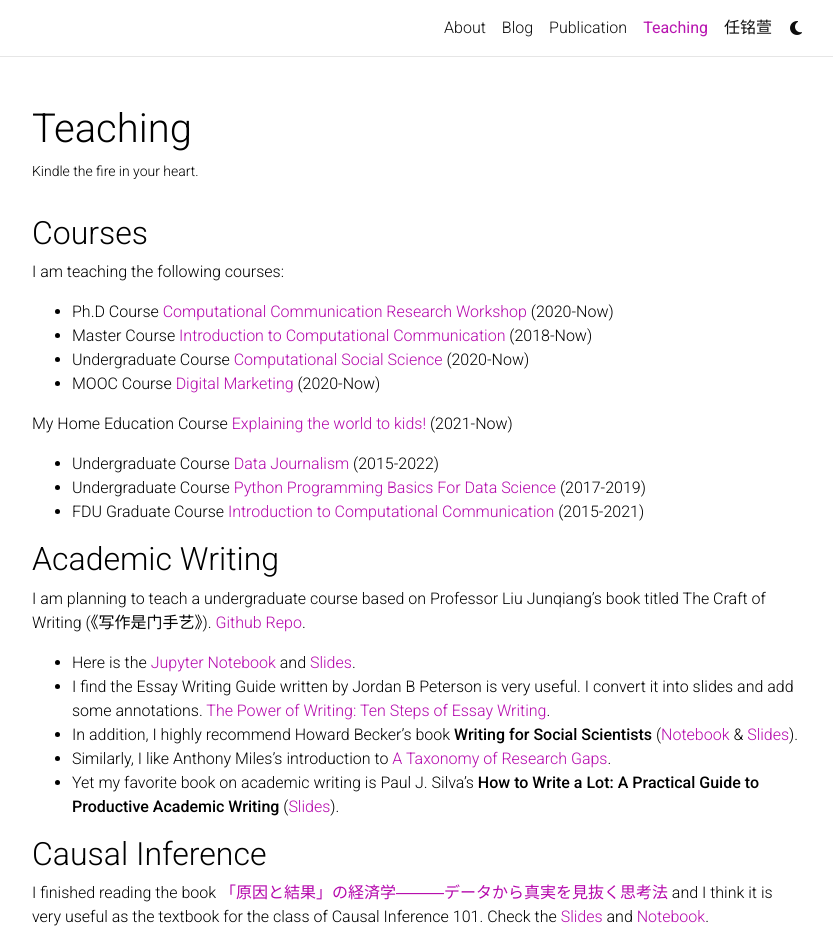
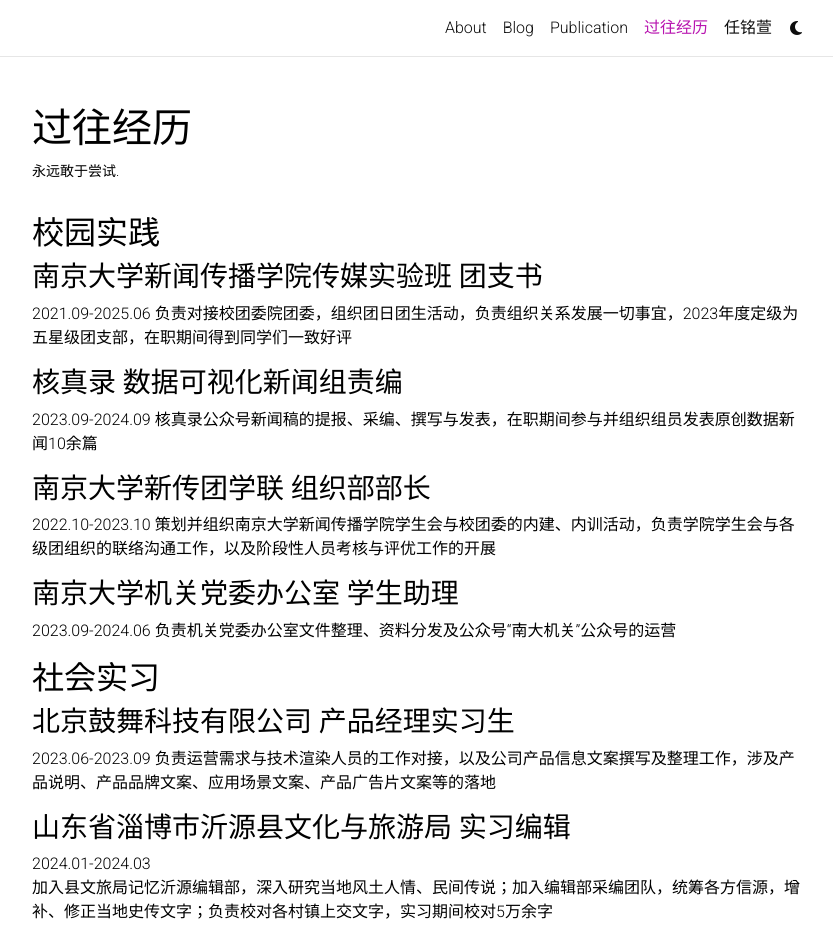
Before and after one commit to mingx0321/mingx0321.github.io, a Jekyll site: the page built from _pages/teaching.md, in a window 1280 px wide and 1400 px high. Shown: the top 940 px of the window, without its empty margins (223-1056 px from the left). Built offline with Jekyll 4.4.1, drawn with Linux system fonts in a browser that asks for light colours; comment, search, counter and statistics services are not loaded; a style sheet for code colours, icons or effects is not loaded; some of the changed text lies outside the part shown.

Commit message:
Update teaching.md

```diff
--- a/_pages/teaching.md
+++ b/_pages/teaching.md
@@ -1,56 +1,55 @@
 ---
 layout: page
 permalink: /teaching/
-title: Teaching
-description: Kindle the fire in your heart.
+title: 过往经历
+description: 永远敢于尝试.
 nav: true
-nav_order: 5
+nav_order: 3
 ---
 
-## Courses
+## 校园实践
 
-I am teaching the following courses:
+### 南京大学新闻传播学院传媒实验班 团支书
+2021.09-2025.06
+负责对接校团委院团委，组织团日团生活动，负责组织关系发展一切事宜，2023年度定级为五星级团支部，在职期间得到同学们一致好评
 
-- Ph.D Course [Computational Communication Research Workshop](https://github.com/socrateslab/workshop/discussions) (2020-Now)
-- Master Course [Introduction to Computational Communication](https://github.com/chengjun/mybook/discussions) (2018-Now)
-- Undergraduate Course [Computational Social Science](https://github.com/SocratesAcademy/css/) (2020-Now)
-- MOOC Course [Digital Marketing](https://www.icourse163.org/course/20201232-1462060162) (2020-Now)
+### 核真录 数据可视化新闻组责编
+2023.09-2024.09
+核真录公众号新闻稿的提报、采编、撰写与发表，在职期间参与并组织组员发表原创数据新闻10余篇
 
-{{% callout note %}} My Home Education Course [Explaining the world to kids!](https://github.com/SocratesAcademy/kids/discussions) (2021-Now) {{% /callout %}}
+### 南京大学新传团学联 组织部部长
+2022.10-2023.10
+策划并组织南京大学新闻传播学院学生会与校团委的内建、内训活动，负责学院学生会与各级团组织的联络沟通工作，以及阶段性人员考核与评优工作的开展
 
-- Undergraduate Course [Data Journalism](https://github.com/data-journalism/data-journalism.github.io/discussions) (2015-2022)
-- Undergraduate Course [Python Programming Basics For Data Science](https://github.com/socratesacademy/datascience/) (2017-2019)
-- FDU Graduate Course [Introduction to Computational Communication](https://github.com/computational-class/cjc/) (2015-2021)
+### 南京大学机关党委办公室 学生助理
+2023.09-2024.06
+负责机关党委办公室文件整理、资料分发及公众号“南大机关”公众号的运营
 
 
-## Academic Writing
+## 社会实习
 
-I am planning to teach a undergraduate course based on Professor Liu Junqiang's book titled The Craft of Writing (《写作是门手艺》). [Github Repo](https://github.com/SocratesAcademy/craft).
-- Here is the [Jupyter Notebook](https://nbviewer.jupyter.org/github/SocratesAcademy/craft/blob/main/The-Craft-of-Writing.ipynb?flush_cache=true) and [Slides](https://nbviewer.jupyter.org/format/slides/github/SocratesAcademy/craft/blob/main/The-Craft-of-Writing.ipynb#/).
-- I find the Essay Writing Guide written by Jordan B Peterson is very useful. I convert it into slides and add some annotations. [The Power of Writing: Ten Steps of Essay Writing](https://computational-communication.com/workshop/notebook/Essay%20Writing%20Guide.slides.html#/).
-- In addition, I highly recommend Howard Becker's book **Writing for Social Scientists** ([Notebook](https://nbviewer.org/github/SocratesAcademy/tricks/blob/main/Writing4SocialScientists.ipynb) & [Slides](https://nbviewer.jupyter.org/format/slides/github/SocratesAcademy/tricks/blob/main/Writing4SocialScientists.ipynb#/)).
-- Similarly, I like Anthony Miles's introduction to [A Taxonomy of Research Gaps](https://nbviewer.jupyter.org/format/slides/github/SocratesAcademy/craft/blob/main/WritingResearchGaps.ipynb#/).
-- Yet my favorite book on academic writing is Paul J. Silva's **How to Write a Lot: A Practical Guide to Productive Academic Writing** ([Slides](https://socratesacademy.github.io/craft/how-to-write-a-lot-2023.slides.html#/)).
+### 北京鼓舞科技有限公司 产品经理实习生
+2023.06-2023.09
+负责运营需求与技术渲染人员的工作对接，以及公司产品信息文案撰写及整理工作，涉及产品说明、产品品牌文案、应用场景文案、产品广告片文案等的落地
 
-## Causal Inference
+### 山东省淄博市沂源县文化与旅游局 实习编辑
+2024.01-2024.03
+加入县文旅局记忆沂源编辑部，深入研究当地风土人情、民间传说；加入编辑部采编团队，统筹各方信源，增补、修正当地史传文字；负责校对各村镇上交文字，实习期间校对5万余字
 
-I finished reading the book [「原因と結果」の経済学―――データから真実を見抜く思考法](https://www.amazon.co.jp/%E3%80%8C%E5%8E%9F%E5%9B%A0%E3%81%A8%E7%B5%90%E6%9E%9C%E3%80%8D%E3%81%AE%E7%B5%8C%E6%B8%88%E5%AD%A6%E2%80%95%E2%80%95%E2%80%95%E3%83%87%E3%83%BC%E3%82%BF%E3%81%8B%E3%82%89%E7%9C%9F%E5%AE%9F%E3%82%92%E8%A6%8B%E6%8A%9C%E3%81%8F%E6%80%9D%E8%80%83%E6%B3%95-%E4%B8%AD%E5%AE%A4%E7%89%A7%E5%AD%90/dp/447803947X) and I think it is very useful as the textbook for the class of Causal Inference 101. Check the
-[Slides](https://nbviewer.org/format/slides/github/socrateslab/causal101/blob/main/causal101.ipynb#/) and [Notebook](https://nbviewer.org/github/socrateslab/causal101/blob/main/causal101.ipynb).
-- I am co-organizing the Causal Inference 101 course with [Dr. Zhihao Ma](https://github.com/xiaoma093), check the [github repo](https://github.com/socrateslab/causal101/discussions) of **Causal Inference 101**.
-- I highly recommend the book titled [**Causal Inference for The Brave and True**](https://matheusfacure.github.io/python-causality-handbook/landing-page.html).
+### 腾讯科技股份有限公司  内容运营实习生
+2024.06-2024.09
+负责“腾讯医典”“腾讯医典她知”微信公众号、视频号的原创内容生产和运营，撰写公众号推文、视频号脚本、微信“小绿书”图文，多篇内容单篇阅读量破10万，累计浏览量已达百万＋
+
+### 小红书科技有限公司  活动组织实习生
+2024.09-2024.12
+参与小红书组织文化部的BEGIN AGAIN 82小红书日,1024程序员节,年度EXTRA MILE等大型活动的筹备、落地、复盘；完善活动策划，统筹各类活动信息，负责与供应商、嘉宾方、高层的协调沟通
+
+### Vista看天下杂志编辑部  视频剪辑实习生
+2025.06-2025.09
+负责“Vista看天下”视频号的视频选题、剪辑、发布，每日产出视频3条，在职期间视频号总浏览量破亿级，总推荐量逾10万
 
 
-## Other Activites
-
-
-My ebook **Elements of Computational Communication** (In Chinese 《计算传播学网络讲义》）is now available online, enjoy! https://chengjun.github.io/mybook.
-
-I am organizing the [**Tycho Reading Club**](https://search.bilibili.com/all?keyword=%E7%AC%AC%E8%B0%B7%E8%AF%BB%E4%B9%A6%E4%BC%9A&order=pubdate&duration=0&tids_1=0) to discuss the computational social science every Wendesday at *News Coffee*. You can learn about our future activies by scanning the QR code below or watch the [videos](https://search.bilibili.com/all?keyword=%E7%AC%AC%E8%B0%B7%E8%AF%BB%E4%B9%A6%E4%BC%9A&order=pubdate&duration=0&tids_1=0) of prior activites.
-
-![image](https://user-images.githubusercontent.com/543384/147380016-da65a625-6480-47f4-8e27-5034d696f553.png)
-
 <br>
-<a href="https://github.com/SocratesClub/SocratesClub.github.io/edit/master/_pages/teaching.md">
   <img src="https://user-images.githubusercontent.com/543384/192227995-fdb3a693-2f68-4dc4-b9bd-06053066322f.png" width = "800" align="middle" />
 </a>
 <br>
```
